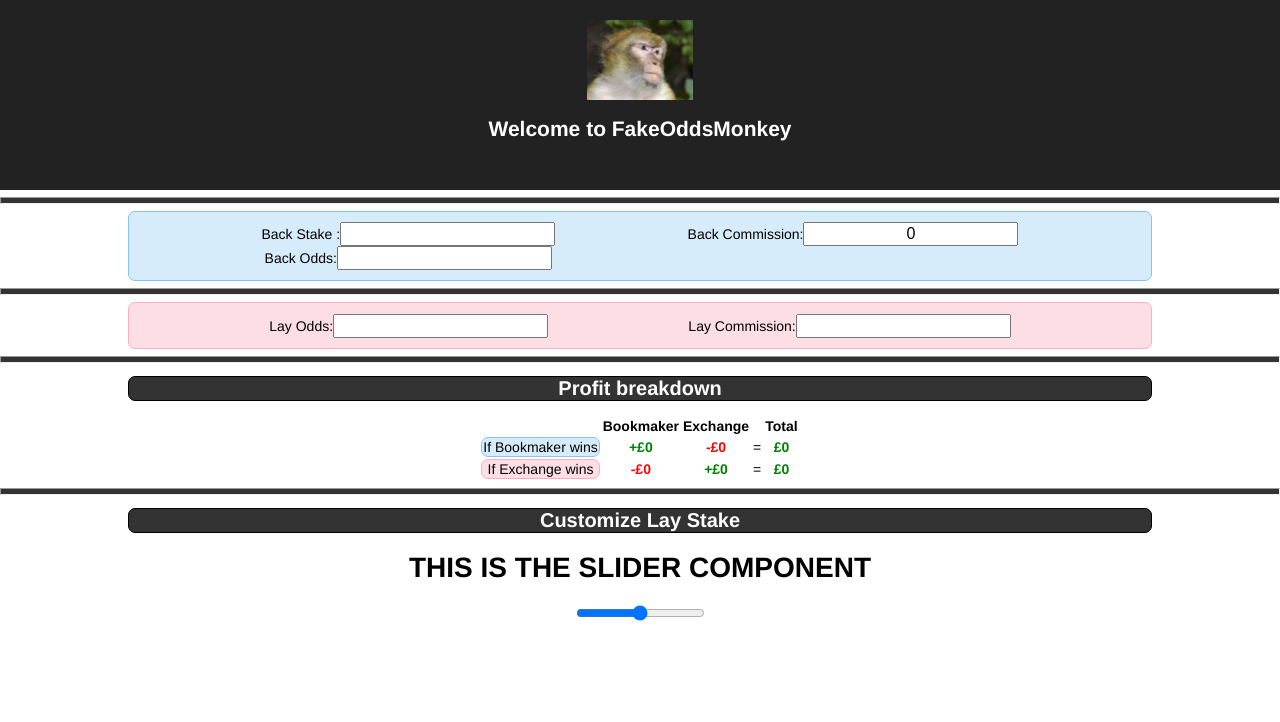
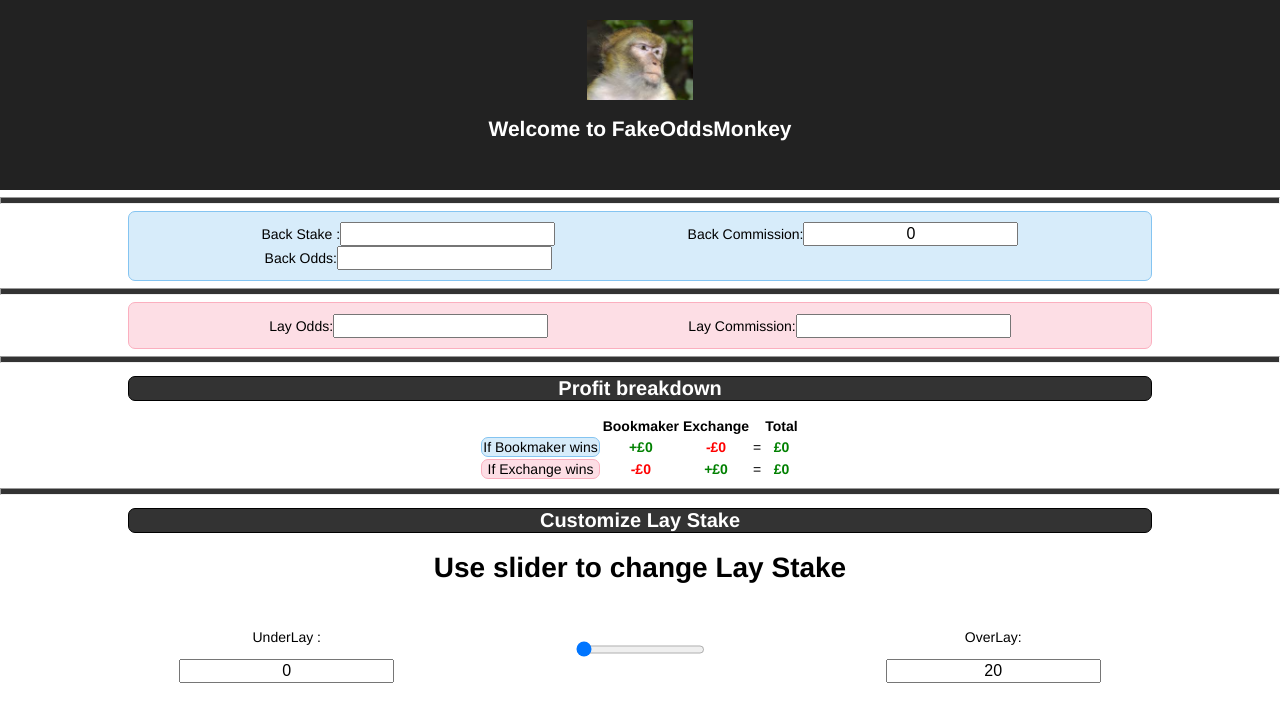
Before and after one commit to Pablo123GitHub/FakeOddsMonkey, a React (Create React App) app: page / in a window 1280 px wide. Shown: the top 722 px of the page. Built offline with nearby package versions, Linux system fonts and the light colour scheme.

Commit message:
add edit feature for the minUnderLayValue and maxOverLayValue

```diff
--- a/src/App.css
+++ b/src/App.css
@@ -97,6 +97,9 @@ font-weight: bold;
 
 }
 
+.lay-stake-info-before{
+  font-size: xx-large;
+}
 
 .lay-stake-info {
   font-weight: bold;
@@ -125,3 +128,8 @@ input {
   text-align: center;
   font-size: medium;
 }
+
+.slider-flex {
+  display:flex;
+  justify-content: space-evenly;
+}
--- a/src/NameForm.js
+++ b/src/NameForm.js
@@ -14,8 +14,8 @@ class NameForm extends Component {
             LayCommission: '',
             BackCommission: 0,
             SliderValue: 0,
-            min: -20,
-            max:20
+            minUnderLayValue: 0,
+            maxOverLayValue:20
 
         };
 
@@ -25,6 +25,9 @@ class NameForm extends Component {
         this.handleClick = this.handleClick.bind(this);
         this.outputBookieTotal = this.outputBookieTotal.bind(this);
         this.outputExchangeTotal = this.outputExchangeTotal.bind(this);
+        this.handleUnderOverLay = this.handleUnderOverLay.bind(this);
+
+
     }
 
     handleChange(event) {
@@ -36,6 +39,12 @@ class NameForm extends Component {
             }, 1);
         }
         myFunction();
+    }
+
+    handleUnderOverLay (event) {
+        this.setState ({
+            [event.target.name]: event.target.value
+        })
     }
 
     handleRangeInput (event) {
@@ -67,8 +76,8 @@ class NameForm extends Component {
             {
                 LayStake: balancedLayStake,
                 SliderValue: balancedLayStake,
-                max: balancedLayStake + balancedLayStake*0.1,
-                min: balancedLayStake - balancedLayStake*0.1
+                maxOverLayValue: balancedLayStake + balancedLayStake*0.1,
+                minUnderLayValue: balancedLayStake - balancedLayStake*0.1
             }
         )
     }
@@ -193,7 +202,8 @@ class NameForm extends Component {
                     <div>
                         <ColoredLine color='#333333'/>
                         <p>
-                            You could lay : <span className='lay-stake-info'>£{this.state.LayStake} </span>
+                            <span className='lay-stake-info-before'>You could lay : </span>
+                            <span className='lay-stake-info'>  £{this.state.LayStake} </span>
                         </p>
                     </div>
 
@@ -242,10 +252,13 @@ class NameForm extends Component {
 
                 <Slider
                     handleRange = {this.handleRangeInput}
-                    step={0.01}
+                    step={0.001}
                     value={this.state.SliderValue}
-                    min={this.state.min}
-                    max={this.state.max}
+                    minOverLayValue={this.state.minUnderLayValue}
+                    minValueDisplay={this.state.minUnderLayValue}
+                    maxOverLayValue={this.state.maxOverLayValue}
+                    maxValueDisplay={this.state.maxOverLayValue}
+                    handleUnderOverLay = {this.handleUnderOverLay}
                 />
 
             </div>
--- a/src/Slider.js
+++ b/src/Slider.js
@@ -2,29 +2,50 @@ import React, { Component } from 'react';
 
 
 class Slider extends Component {
-
-
     render(){
         return (
             <div>
                 <h1>
-                    THIS IS THE SLIDER COMPONENT
+                    Use slider to change Lay Stake
                 </h1>
+                <div className='slider-flex'>
+                    <div className='inside-div'>
+                        <form >
+                            <label>
+                                <p>UnderLay :</p>
+                                <input
+                                    value={this.props.minValueDisplay}
+                                    onChange={this.props.handleUnderOverLay}
+                                    name='minUnderLayValue'
+                                />
+                            </label>
+                        </form>
+                    </div>
+                    <input
+                        onChange={this.props.handleRange}
+                        step={this.props.step}
+                        value={this.props.value}
+                        type="range"
+                        min={this.props.minOverLayValue}
+                        max={this.props.maxOverLayValue}
+                    />
 
-                <input
-                    onChange={this.props.handleRange}
-                    step={this.props.step}
-                    value={this.props.value}
-                    type="range"
-                    min={this.props.min}
-                    max={this.props.max}
-                />
+                    <div className='inside-div'>
+                        <form >
+                            <label>
+                                <p>OverLay:</p>
+                                <input
+                                    value={this.props.maxValueDisplay}
+                                    onChange={this.props.handleUnderOverLay}
+                                    name='maxOverLayValue'
+                                />
+                            </label>
+                        </form>
+                    </div>
+                </div>
             </div>
         )
     }
-
-
-
 }
 
 export default Slider;
```
